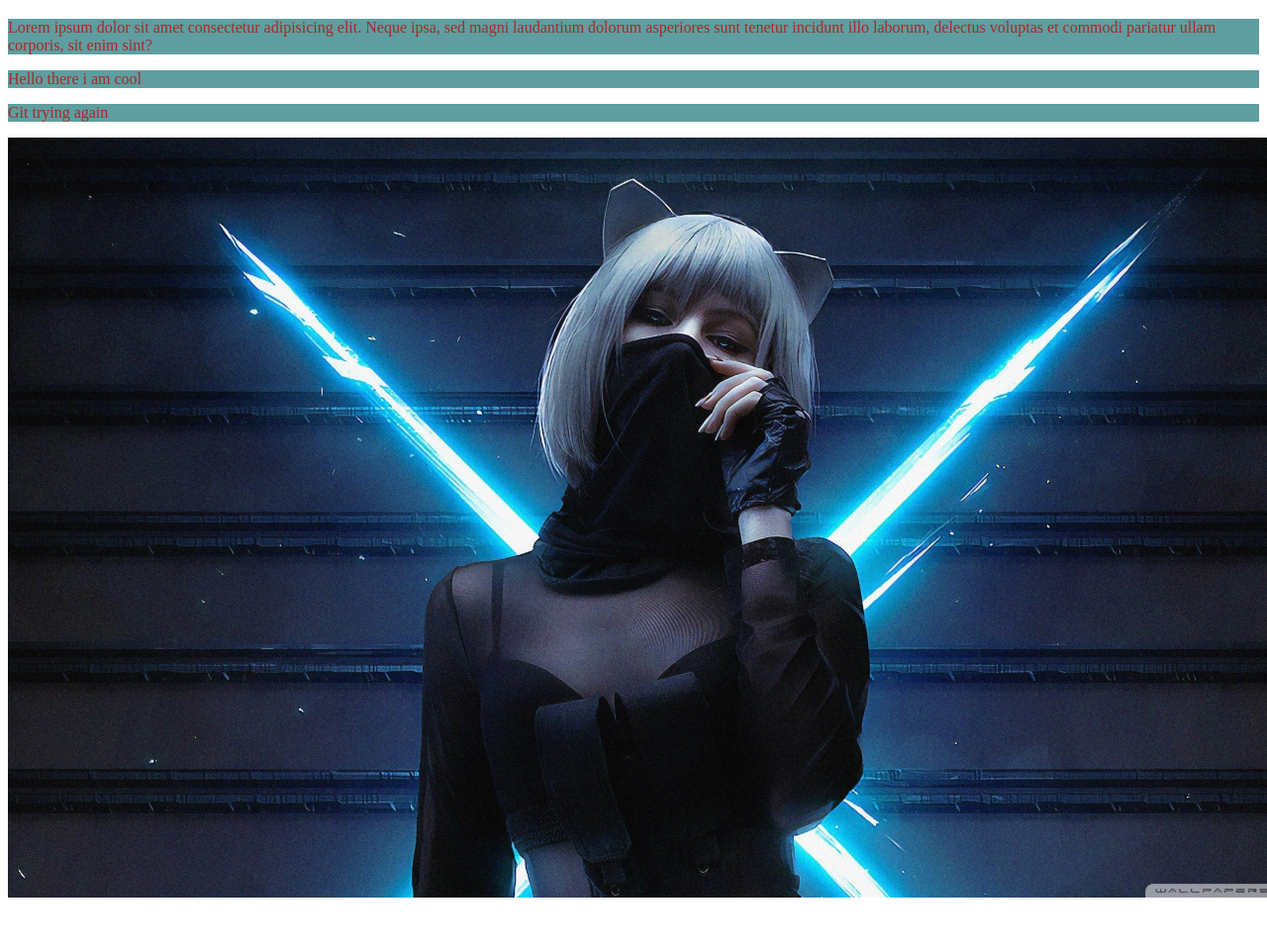
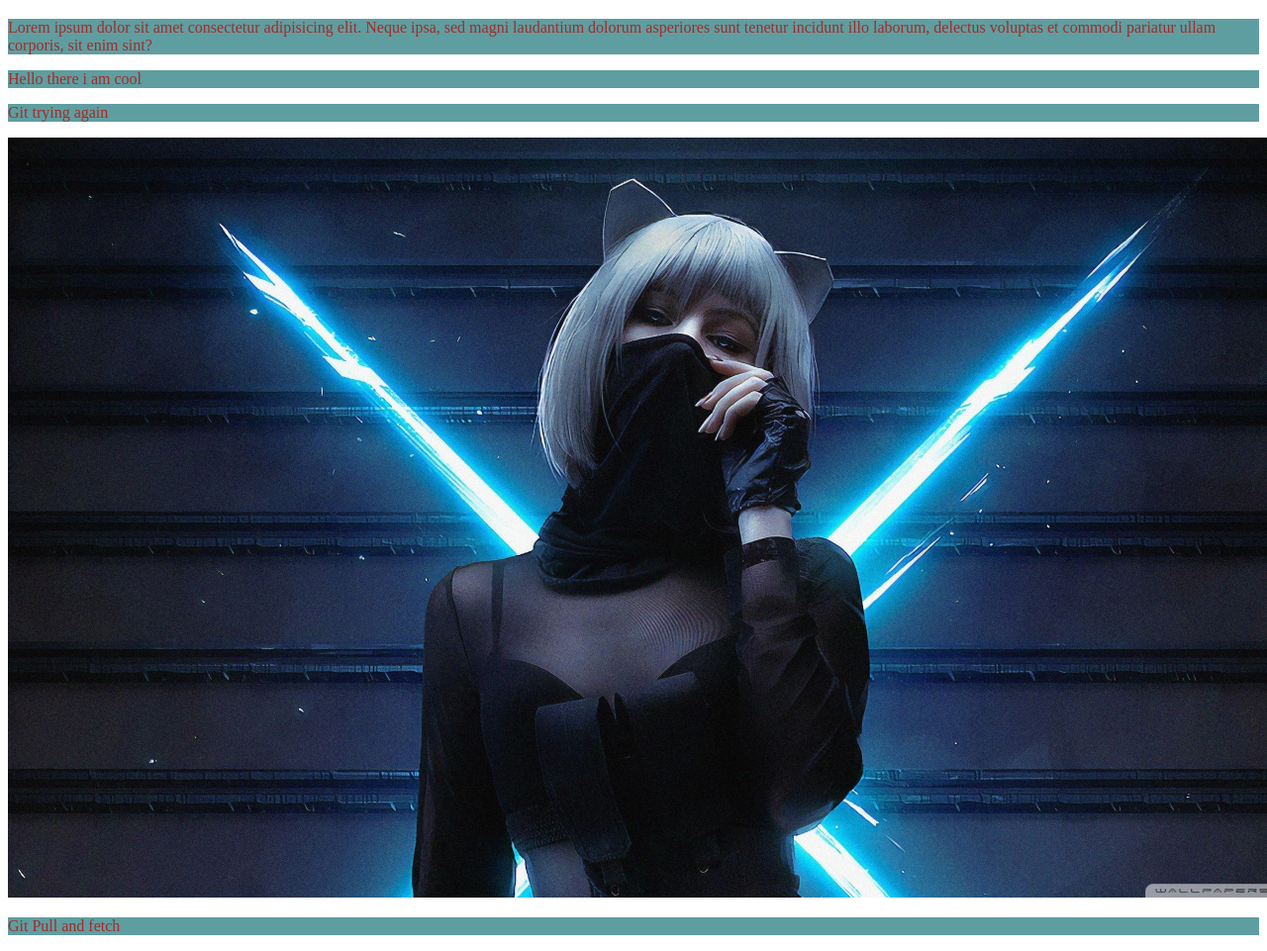
Before and after one commit to showrab09/my-second-repo, a plain HTML site: page index.html in a window 1280 px wide. Shown: the part 128-1089 px from the top of the page at 99% size. Before the commit the page ends 1047 px from the top, so only its background shows below. Drawn offline with Linux system fonts and the light colour scheme.

Commit message:
git pull practice

```diff
--- a/index.html
+++ b/index.html
@@ -15,5 +15,6 @@
     <p>Hello there i am cool</p>
     <p>Git trying again</p>
     <img src="bad.jpg" alt="">
+    <p>Git Pull  and fetch</p>
 </body>
 </html>
```
